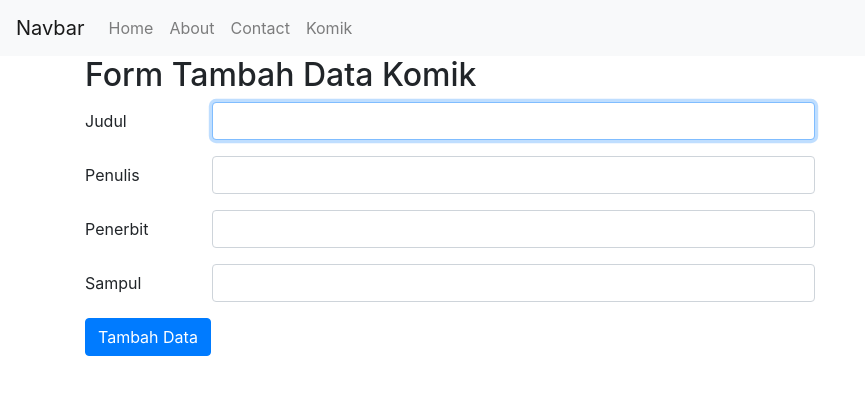
After one commit to bimaalsandi19/ci4, a CodeIgniter 4 app: template app/Views/komik/create.php in a window 1280 px wide. The commit adds this page. Shown: the top 395 px of the page, without its empty margins (0-865 px from the left). Run offline with PHP 8.4 and a stand-in for CodeIgniter, Linux system fonts and the light colour scheme; the template is opened without the code that fills it, so the values that code supplies are empty; some libraries are stand-ins or nearby versions.

Commit message:
feat:add fitur create data

```diff
--- a/app/Config/Routes.php
+++ b/app/Config/Routes.php
@@ -21,4 +21,6 @@ $routes->get('/pages/about', 'Pages::about');
 $routes->get('/pages/contact', 'Pages::contact');
 
 $routes->get('/komik', 'Komik::index');
-$routes->get('/komik/(:segment)', 'Komik::detail/$1');
+$routes->get('/komik/detail/(:segment)', 'Komik::detail/$1');
+$routes->get('/komik/create', 'Komik::create');
+$routes->post('/komik/store', 'Komik::store');
--- a/app/Models/KomikModel.php
+++ b/app/Models/KomikModel.php
@@ -12,7 +12,7 @@ class KomikModel extends Model
     protected $returnType       = 'array';
     protected $useSoftDeletes   = false;
     protected $protectFields    = true;
-    protected $allowedFields    = [];
+    protected $allowedFields    = ['judul', 'slug', 'penulis', 'penerbit', 'sampul'];
 
     protected bool $allowEmptyInserts = false;
 
--- /dev/null
+++ b/app/Views/komik/create.php
@@ -0,0 +1,45 @@
+<?= $this->extend('layout/template'); ?>
+<?= $this->section('content'); ?>
+
+<div class="container">
+    <div class="row">
+        <div class="col-8">
+            <h2>Form Tambah Data Komik</h2>
+            <form action="/komik/store" method="post">
+                <?= csrf_field(); ?>
+                <div class="form-group row">
+                    <label for="judul" class="col-sm-2 col-form-label">Judul</label>
+                    <div class="col-sm-10">
+                        <input type="text" class="form-control" id="judul" name="judul" autofocus>
+                    </div>
+                </div>
+
+                <div class="form-group row">
+                    <label for="penulis" class="col-sm-2 col-form-label">Penulis</label>
+                    <div class="col-sm-10">
+                        <input type="text" class="form-control" id="penulis" name="penulis">
+                    </div>
+                </div>
+                <div class="form-group row">
+                    <label for="penerbit" class="col-sm-2 col-form-label">Penerbit</label>
+                    <div class="col-sm-10">
+                        <input type="text" class="form-control" id="penerbit" name="penerbit">
+                    </div>
+                </div>
+                <div class="form-group row">
+                    <label for="sampul" class="col-sm-2 col-form-label">Sampul</label>
+                    <div class="col-sm-10">
+                        <input type="text" class="form-control" id="sampul" name="sampul">
+                    </div>
+                </div>
+                <div class="form-group row">
+                    <div class="col-sm-10">
+                        <button type="submit" class="btn btn-primary">Tambah Data</button>
+                    </div>
+                </div>
+            </form>
+        </div>
+    </div>
+</div>
+
+<?= $this->endSection(); ?>
```
Also changed, not shown: app/Controllers/Komik.php (+32 -0 lines), app/Helpers/slug_helper.php (added, +19 -0 lines), app/Views/komik/index.php (+11 -1 lines).
